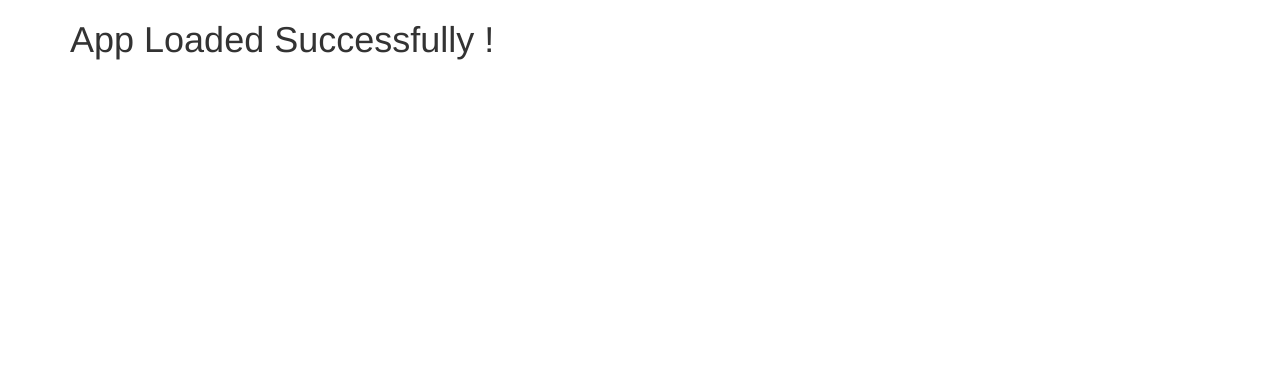
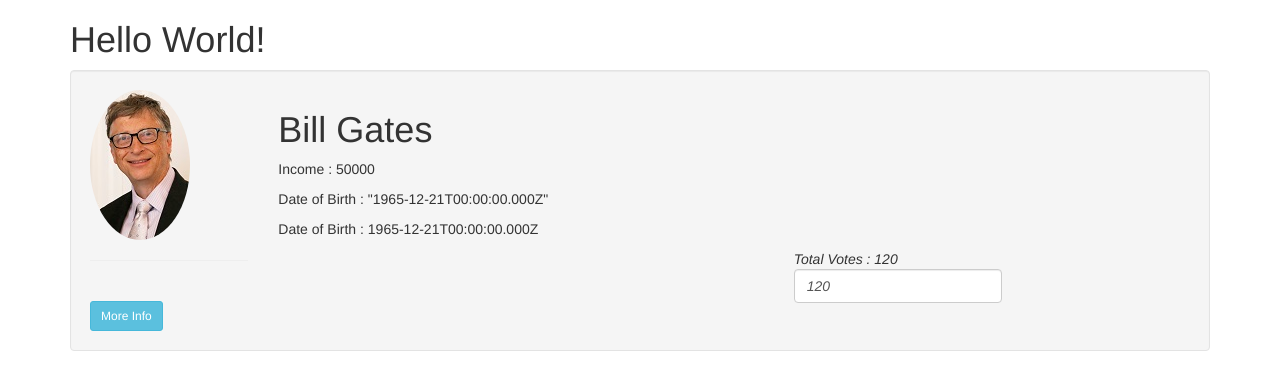
Before and after one commit to synergy2411/ng-demo, a website: page index.html in a window 1280 px wide. Drawn offline with nearby package versions, Linux system fonts and the light colour scheme.

Commit message:
built-in directives added

```diff
--- a/index.html
+++ b/index.html
@@ -1,4 +1,4 @@
-<html ng-app>
+<html ng-app="UserModule">
     <head>
         <title>My App</title>
         <script src="./node_modules/angular/angular.min.js"></script>
@@ -7,8 +7,33 @@
     </head>
     <body>
 
-        <div class="container">
-            <h1> {{ "App" + " Loaded Successfully !" }} </h1>
+        <div class="container" ng-controller="UserController">
+            <h1> {{ helloMsg }} </h1>
+            <ul class="list-unstyled">
+                <li class="well">
+                    <!-- <img src="{{user.image}}" alt=""> -->
+                    <div class="row">
+                        <div class="col-xs-2 col-sm-2 col-md-2">
+                            <img ng-src="{{user.image}}" alt="{{user.firstName}}"
+                                class="img-responsive img-circle">
+                                <hr><br>
+                                <button class="btn btn-info btn-sm" ng-click="moreInfo(user)">More Info</button>
+
+                        </div>
+                        <div class="col-xs-8 col-sm-8 col-md-8">
+                            <h1>{{ user.firstName }} {{ user.lastName }}</h1>
+                            <p>Income  : {{ user.income }}</p>
+                            <p>Date of Birth : {{ user.dob }}</p>
+                            <p>Date of Birth : <span ng-bind="{{user.dob}}"></span></p>
+                            <em class="pull-right">
+                                Total Votes : {{ user.vote }}
+                                <input type="number" ng-model="user.vote" class="form-control">
+                            </em>
+                        </div>
+                    </div>
+
+                </li>
+            </ul>
         </div>
 
     </body>
--- a/scripts/app.js
+++ b/scripts/app.js
@@ -1 +1,23 @@
 console.log("APP LOADED SUCCESFULLY!");
+(function(){
+    var app = angular.module("UserModule", []);
+    app.controller("UserController", function($scope){
+        $scope.helloMsg = "Hello World!";
+        $scope.user = user;
+        $scope.moreInfo = function(user){
+            alert(user.firstName + " is working with " + user.company + "!");
+        }
+    })
+})();
+
+// Model
+user = {
+    firstName : "Bill",
+    lastName : "Gates",
+    dob : new Date("Dec 21, 1965"),
+    income : 50000,
+    isWorking : true,
+    company : "Microsoft",
+    image : "./assets/images/users_images/bill.jpg",
+    vote : 120
+}
```
Also changed, not shown: assets/images/mobile/iphonex.jpg (added), assets/images/mobile/note8.jpg (added), assets/images/mobile/oneplus6.jpg (added), assets/images/users_images/bill.jpg (added), assets/images/users_images/steve.png (added), assets/images/users_images/tim.jpg (added), dist/app.js.
